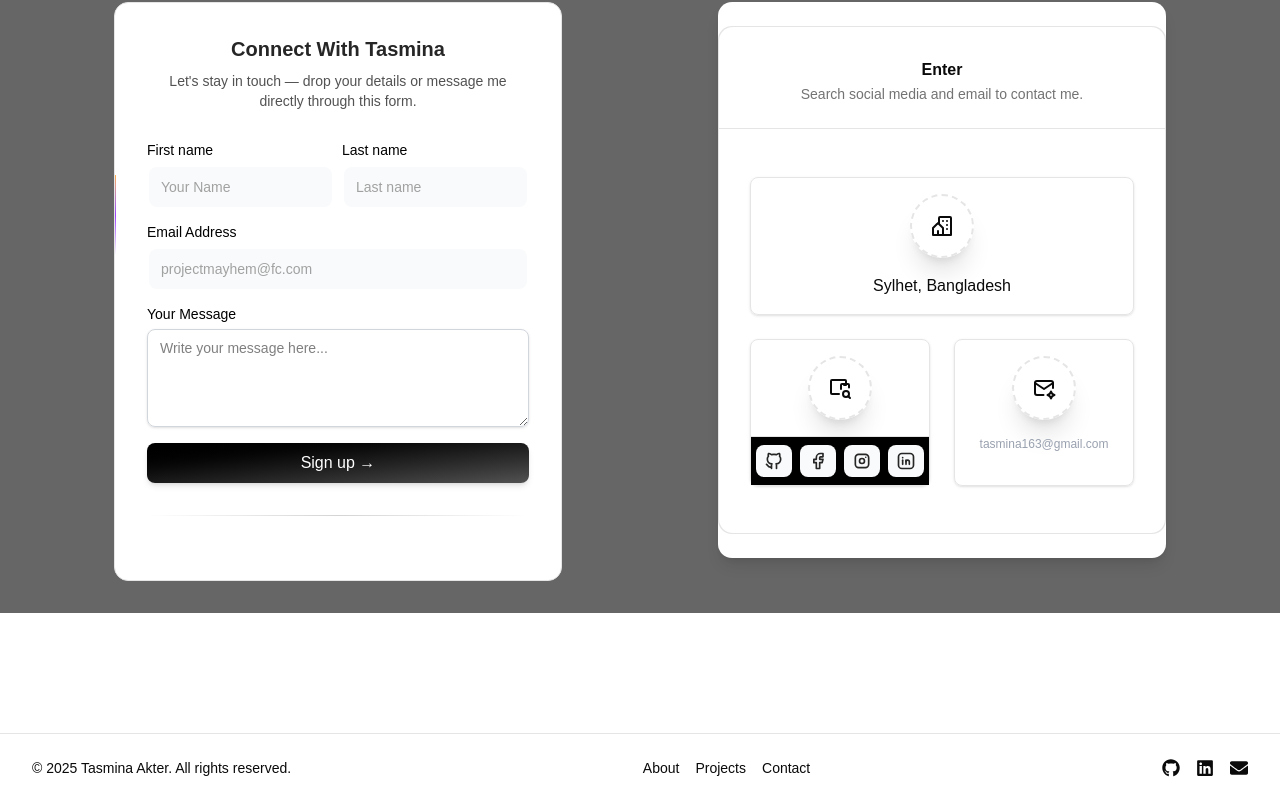
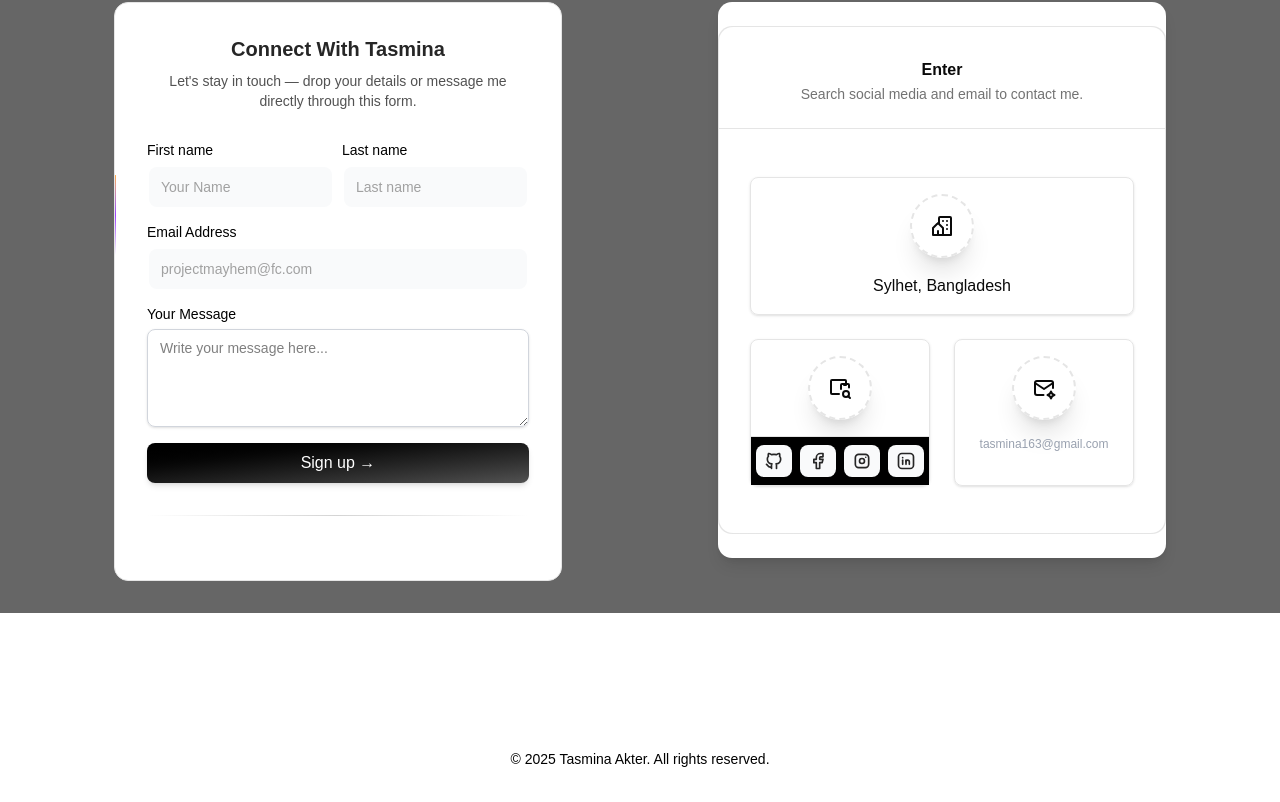
Before and after one commit to saidee-hasan/uiux-portfolio, a Next.js app: page / in a window 1280 px wide. Shown: the part 6635-7437 px from the top of the page. Built offline with nearby package versions, Linux system fonts and the light colour scheme.

Commit message:
Footer add

```diff
--- a/app/layout.tsx
+++ b/app/layout.tsx
@@ -5,6 +5,7 @@ import CustomCursor from "@/components/shared/CustomCursor";
 import { ThemeProvider } from "@/components/shared/ThemeProvider";
 import Header from "@/components/Header/Header";
 import Footer from "@/components/shared/Footer";
+
 
 
 
--- a/components/shared/footer.tsx
+++ b/components/shared/footer.tsx
@@ -1,61 +1,7 @@
-'use client'
-
-import Link from 'next/link'
-import { FaGithub, FaLinkedin, FaEnvelope } from 'react-icons/fa'
-
-const Footer = () => {
-  const year = new Date().getFullYear()
-
+export default function Footer() {
   return (
-    <footer className="w-full bg-background text-foreground border-t border-border py-6">
-      <div className="wrapper d-flex-justifi gap-6">
-
-        {/* Left: Copyright */}
-        <p className="text-sm text-center md:text-left">
-          © {year} Tasmina Akter. All rights reserved.
-        </p>
-
-        {/* Center: Navigation Links */}
-        <div className="flex gap-4 text-sm">
-          <Link href="/about" className="hover:text-primary transition-colors">
-            About
-          </Link>
-          <Link href="/projects" className="hover:text-primary transition-colors">
-            Projects
-          </Link>
-          <Link href="/contact" className="hover:text-primary transition-colors">
-            Contact
-          </Link>
-        </div>
-
-        {/* Right: Social Links */}
-        <div className="flex gap-4">
-          <a
-            href="https://github.com/wptasmina"
-            target="_blank"
-            rel="noopener noreferrer"
-            className="hover:text-primary transition-colors"
-          >
-            <FaGithub size={18} />
-          </a>
-          <a
-            href="https://www.linkedin.com/in/wptasmina"
-            target="_blank"
-            rel="noopener noreferrer"
-            className="hover:text-primary transition-colors"
-          >
-            <FaLinkedin size={18} />
-          </a>
-          <a
-            href="mailto:devtasmina@gmail.com"
-            className="hover:text-primary transition-colors"
-          >
-            <FaEnvelope size={18} />
-          </a>
-        </div>
-      </div>
+    <footer className="text-center text-sm py-4">
+      © 2025 Tasmina Akter. All rights reserved.
     </footer>
-  )
+  );
 }
-
-export default Footer
```
Also changed, not shown: components/Services/Footer.tsx (added, +61 -0 lines).
